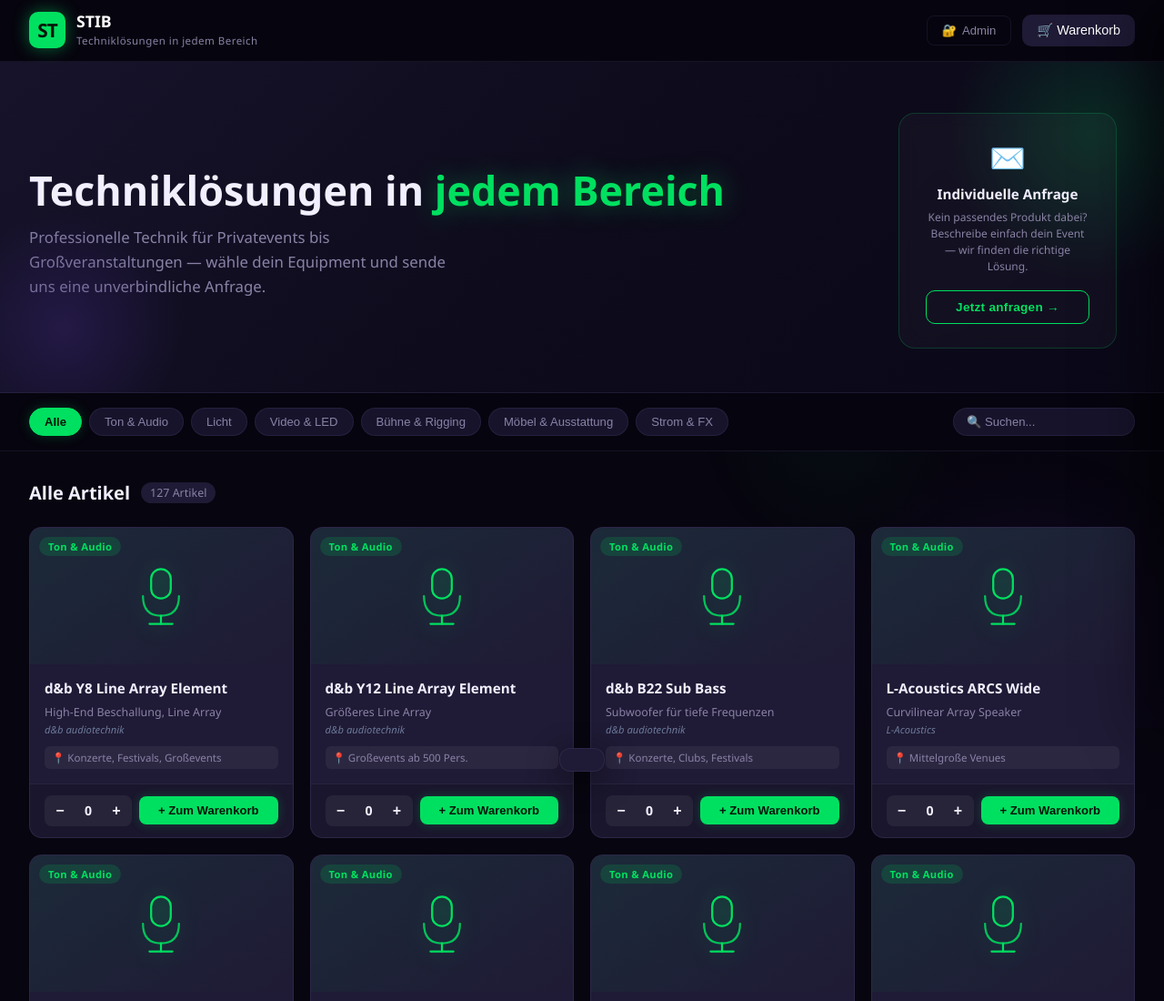
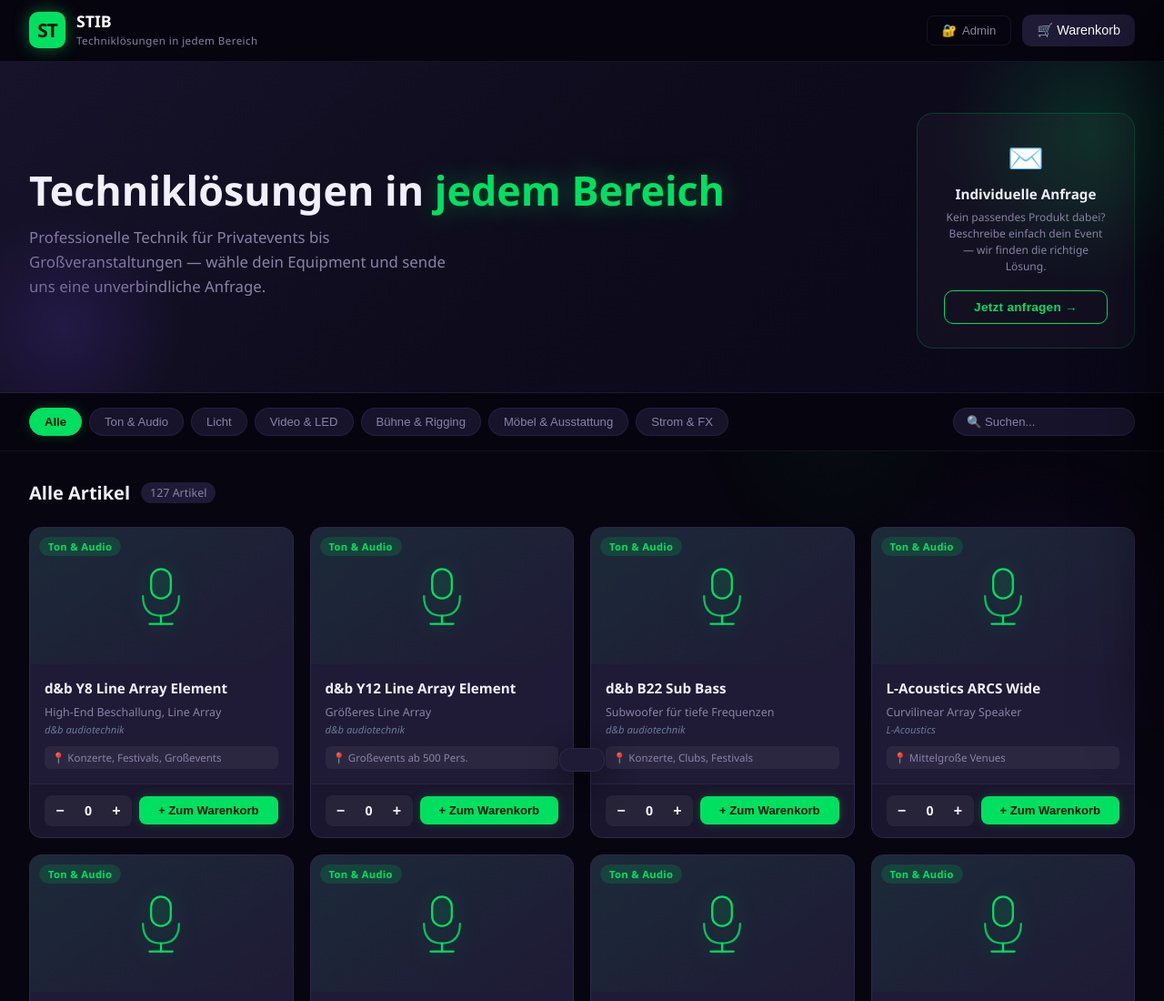
Before and after one commit to ninoborn1-stack/stib-eventtechnik, a plain HTML site: page index.html in a window 1280 px wide. Shown: the top 1100 px of the page at 91% size. Drawn offline with Linux system fonts and the light colour scheme.

Commit message:
style: Anfrage-Kachel zurück auf ursprüngliche Position

```diff
--- a/index.html
+++ b/index.html
@@ -112,7 +112,6 @@
   /* ── Individual CTA ── */
   .hero-cta {
     flex-shrink: 0;
-    transform: translateX(-20px);
     background: rgba(255,255,255,0.03);
     border: 1px solid rgba(0,224,96,0.2);
     border-radius: 18px;
```
